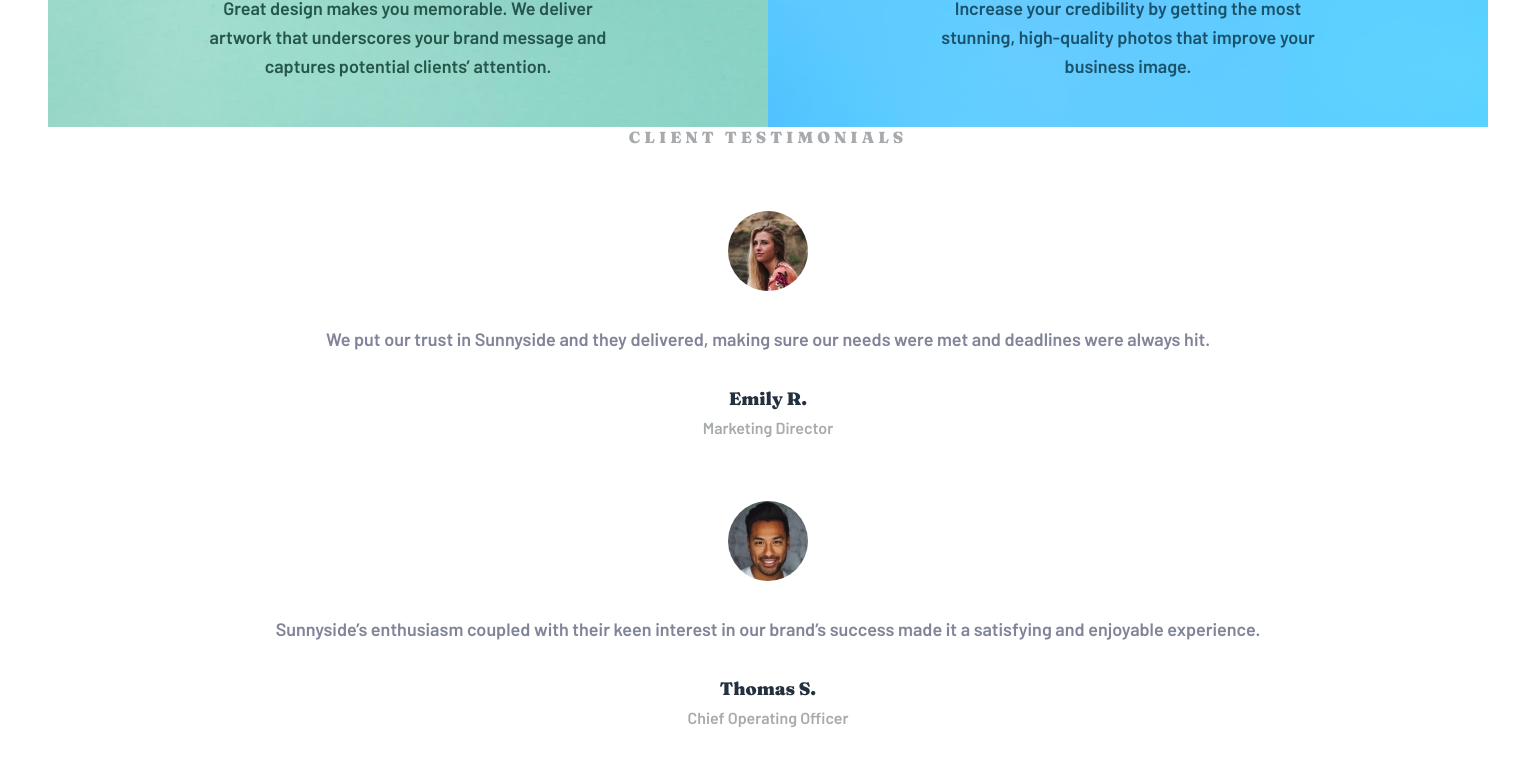
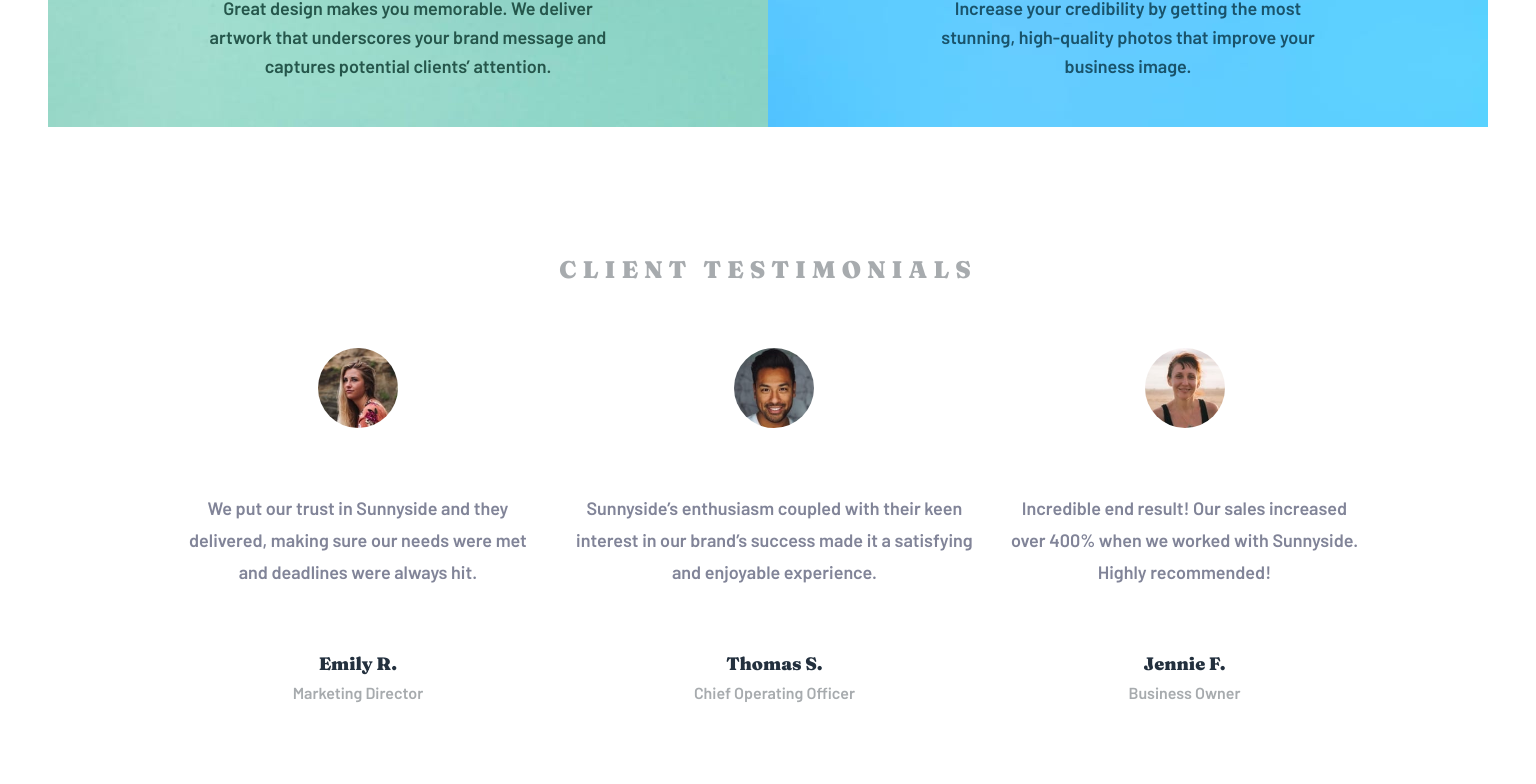
Before and after one commit to MatheusHG94/landing-page-fem, a React (Create React App) app: page / in a window 1536 px wide. Shown: the part 2473-3257 px from the top of the page. Built offline with nearby package versions, Linux system fonts and the light colour scheme.

Commit message:
testimonials desktop

```diff
--- a/src/components/HighlightSection/index.jsx
+++ b/src/components/HighlightSection/index.jsx
@@ -9,6 +9,10 @@
     image,
     side
 }) {
+
+    // this is bad
+    const float = deviceType === 'desktop' ? side : 'none';
+
     return (
         <section
             className={styles.HighlightSection}
@@ -16,7 +20,7 @@
                 backgroundColor: `${color}`,
                 backgroundImage: `url('assets/images/${deviceType}/${image}.jpg')`,
                 color: `${color}`,
-            float: `${side}`
+                float: `${float}`
             }}
         >
             <h2>
--- a/src/components/LearnMoreSection/index.jsx
+++ b/src/components/LearnMoreSection/index.jsx
@@ -12,7 +12,11 @@
     return (
         <section
             className={styles.LearnMoreSection}
-            style={{ flexDirection: `${direction}` }}
+            style={
+                deviceType === 'desktop' ?
+                { flexDirection: `${direction}` } :
+                {}
+            }
         >
             <div
                 className={styles.LearnMoreSection_banner}
--- a/src/components/TestimonialsSection/Testimonial/Testimonial.module.scss
+++ b/src/components/TestimonialsSection/Testimonial/Testimonial.module.scss
@@ -33,3 +33,11 @@
         font-size: 1rem;
     }
 }
+
+@media screen and (min-width: 1440px) {
+    .Testimonial {
+        p {
+            margin: 4rem 0;
+        }
+    }
+}
--- a/src/components/TestimonialsSection/TetimonialsSection.module.scss
+++ b/src/components/TestimonialsSection/TetimonialsSection.module.scss
@@ -3,6 +3,8 @@
 
 .TestimonialsSection {
     padding: 4rem 1.5rem;
+    display: flex;
+    flex-direction: column;
 
     h2 {
         @include font($grayish-blue);
@@ -12,3 +14,20 @@
         letter-spacing: 4px;
     }
 }
+
+@media screen and (min-width: 1440px) {
+    .TestimonialsSection {
+        padding: 8rem;
+
+        h2 {
+            font-size: 1.5rem;
+            letter-spacing: 6px;
+        }
+
+        &_testimonials {
+            display: flex;
+            flex-direction: row;
+            gap: 2rem;
+        }
+    }
+}
--- a/src/components/TestimonialsSection/index.jsx
+++ b/src/components/TestimonialsSection/index.jsx
@@ -9,6 +9,7 @@
         <h2>
             Client Testimonials
         </h2>
+        <div className={styles.TestimonialsSection_testimonials}>
           {testimonialList.map(testimonial =>
               <Testimonial
                   key={testimonial.id}
@@ -18,6 +19,7 @@
                   job={testimonial.job}
               />
           )}
+        </div>
     </section>
   )
 }
```
Lines whose indentation alone changed are shown as unchanged.
